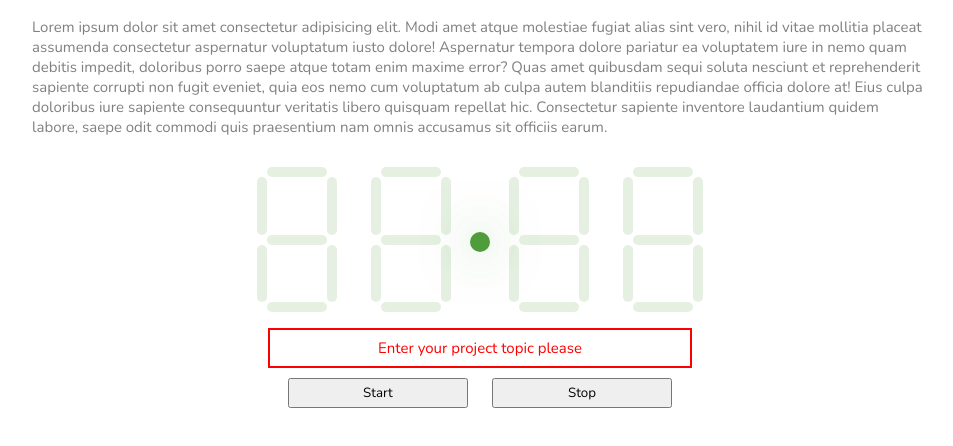
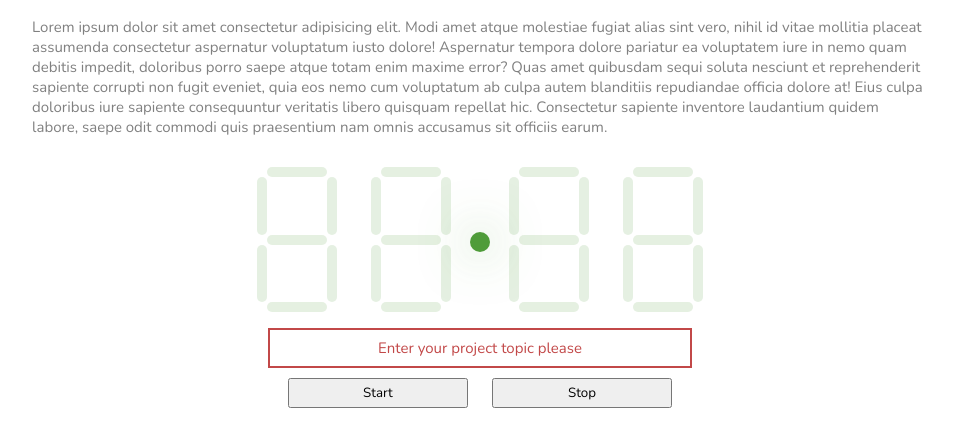
Before and after one commit to CarsonButterfield/timetracker, a website: page views/profile/project_page.html in a window 1280 px wide. Both pictures are taken after a click on the button "Start". Shown: the part 112-558 px from the top of the page, without its empty margins (160-1113 px from the left). Drawn offline with nearby package versions, Linux system fonts and the light colour scheme.

Commit message:
some changes

```diff
--- a/public/styles/project_page.css
+++ b/public/styles/project_page.css
@@ -38,8 +38,8 @@ body {
     font-size: 15px;
 }
 .alert {
-    border: 2px red solid;
-    color: red;
+    border: 2px #c24848 solid;
+    color: #c24848;
 }
 
 /* Clock additions */
```
